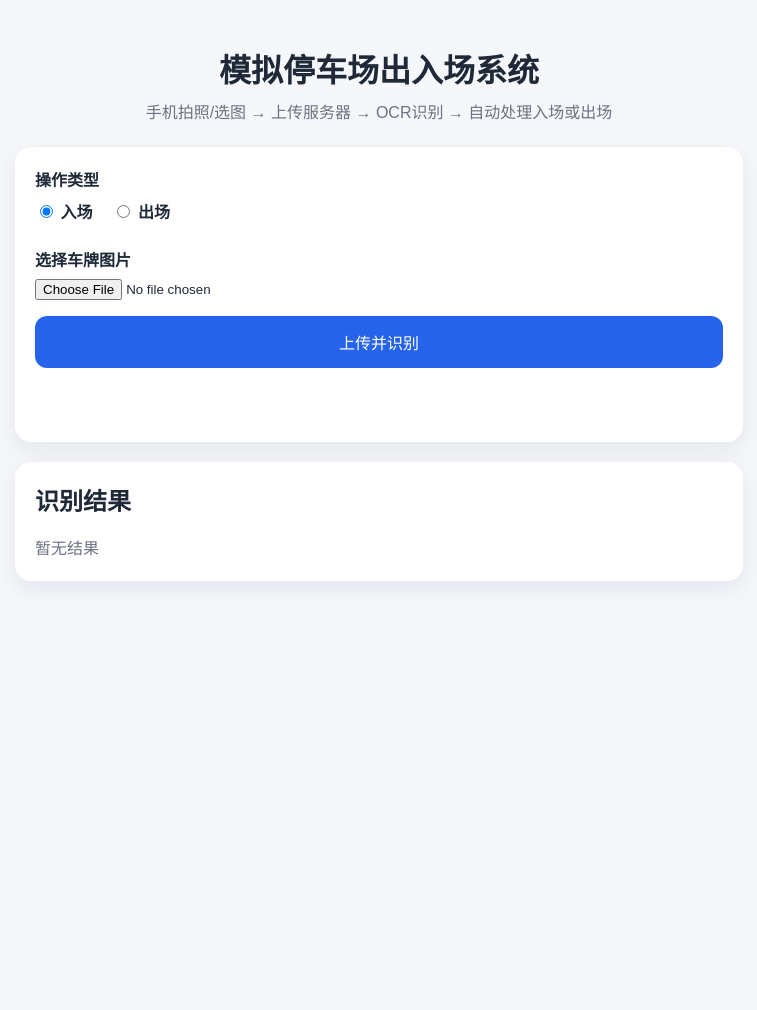
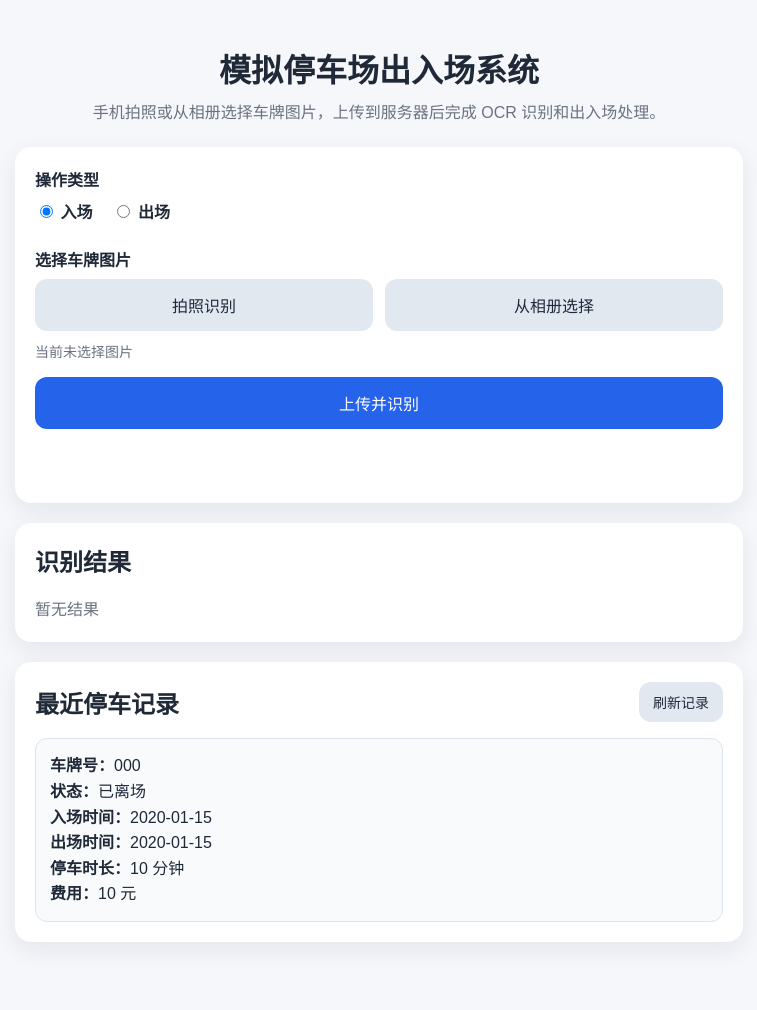
Before and after one commit to Su-Jiaqi/parking_system, a Flask app: page / in a window 1280 px wide. Shown: the whole page, without its empty margins (261-1018 px from the left). Before the commit the page ends 584 px from the top, so only its background shows below. Run offline with Flask 3, Linux system fonts and the light colour scheme; tables that the repository leaves empty hold one stand-in row (values such as "Sample post").

Commit message:
add search album

```diff
--- a/app.py
+++ b/app.py
@@ -7,13 +7,13 @@ from typing import Any, Dict
 from flask import Flask, jsonify, render_template, request
 from werkzeug.utils import secure_filename
 
-from db_utils import init_db
-from parking_service import ParkingService, ParkingError
+from db_utils import fetch_all, init_db
+from parking_service import ParkingError, ParkingService
 
 BASE_DIR = Path(__file__).resolve().parent
 UPLOAD_DIR = BASE_DIR / "uploads"
 ALLOWED_EXTENSIONS = {"png", "jpg", "jpeg", "bmp", "webp"}
-MAX_CONTENT_LENGTH = 10 * 1024 * 1024  # 10 MB
+MAX_CONTENT_LENGTH = 10 * 1024 * 1024
 
 app = Flask(__name__)
 app.config["MAX_CONTENT_LENGTH"] = MAX_CONTENT_LENGTH
@@ -74,6 +74,25 @@ def upload_parking_image() -> Any:
         return jsonify({"success": False, "message": f"服务器内部错误：{exc}"}), 500
 
 
+@app.route("/api/parking/records", methods=["GET"])
+def get_parking_records() -> Any:
+    records = fetch_all(
+        """
+        SELECT plate_number, entry_time, exit_time, duration_minutes, fee, status
+        FROM parking_records
+        ORDER BY id DESC
+        LIMIT 20
+        """
+    )
+    return jsonify(
+        {
+            "success": True,
+            "records": [dict(record) for record in records],
+            "db_path": str((BASE_DIR / "database" / "parking.db").resolve()),
+        }
+    )
+
+
 @app.errorhandler(413)
 def too_large(_: Exception) -> Any:
     return jsonify({"success": False, "message": "图片过大，请上传 10MB 以内的文件"}), 413
--- a/static/main.js
+++ b/static/main.js
@@ -1,27 +1,37 @@
-const fileInput = document.getElementById('fileInput');
+const cameraBtn = document.getElementById('cameraBtn');
+const galleryBtn = document.getElementById('galleryBtn');
+const cameraInput = document.getElementById('cameraInput');
+const galleryInput = document.getElementById('galleryInput');
 const previewImage = document.getElementById('previewImage');
+const selectedFileText = document.getElementById('selectedFileText');
 const uploadBtn = document.getElementById('uploadBtn');
+const refreshRecordsBtn = document.getElementById('refreshRecordsBtn');
 const statusText = document.getElementById('statusText');
 const resultBox = document.getElementById('resultBox');
+const recordsBox = document.getElementById('recordsBox');
 
-fileInput.addEventListener('change', () => {
-  const file = fileInput.files?.[0];
-  if (!file) {
-    previewImage.classList.add('hidden');
-    previewImage.src = '';
-    return;
-  }
+let selectedFile = null;
 
-  const reader = new FileReader();
-  reader.onload = (e) => {
-    previewImage.src = e.target?.result;
-    previewImage.classList.remove('hidden');
-  };
-  reader.readAsDataURL(file);
+cameraBtn.addEventListener('click', () => {
+  cameraInput.click();
+});
+
+galleryBtn.addEventListener('click', () => {
+  galleryInput.click();
+});
+
+cameraInput.addEventListener('change', () => {
+  handleFileSelected(cameraInput.files?.[0], '拍照图片');
+  galleryInput.value = '';
+});
+
+galleryInput.addEventListener('change', () => {
+  handleFileSelected(galleryInput.files?.[0], '相册图片');
+  cameraInput.value = '';
 });
 
 uploadBtn.addEventListener('click', async () => {
-  const file = fileInput.files?.[0];
+  const file = selectedFile;
   if (!file) {
     setStatus('请先选择车牌图片', true);
     return;
@@ -50,6 +60,7 @@ uploadBtn.addEventListener('click', async () => {
 
     setStatus(data.message || '处理成功', false);
     renderResult(data, true);
+    await loadRecords();
   } catch (error) {
     console.error(error);
     setStatus('网络异常，请检查服务器连接', true);
@@ -57,6 +68,29 @@ uploadBtn.addEventListener('click', async () => {
     uploadBtn.disabled = false;
   }
 });
+
+refreshRecordsBtn.addEventListener('click', () => {
+  loadRecords();
+});
+
+function handleFileSelected(file, sourceLabel) {
+  selectedFile = file ?? null;
+
+  if (!file) {
+    previewImage.classList.add('hidden');
+    previewImage.src = '';
+    selectedFileText.textContent = '当前未选择图片';
+    return;
+  }
+
+  selectedFileText.textContent = `已选择${sourceLabel}：${file.name}`;
+  const reader = new FileReader();
+  reader.onload = (event) => {
+    previewImage.src = event.target?.result;
+    previewImage.classList.remove('hidden');
+  };
+  reader.readAsDataURL(file);
+}
 
 function setStatus(message, isError) {
   statusText.textContent = message;
@@ -86,6 +120,50 @@ function renderResult(data, success) {
   `;
 }
 
+async function loadRecords() {
+  recordsBox.className = 'result-box empty';
+  recordsBox.textContent = '正在加载记录...';
+
+  try {
+    const response = await fetch('/api/parking/records');
+    const data = await response.json();
+
+    if (!response.ok || !data.success) {
+      recordsBox.textContent = data.message || '加载记录失败';
+      return;
+    }
+
+    renderRecords(data.records || []);
+  } catch (error) {
+    console.error(error);
+    recordsBox.textContent = '加载记录失败，请检查网络连接';
+  }
+}
+
+function renderRecords(records) {
+  if (!records.length) {
+    recordsBox.className = 'result-box empty';
+    recordsBox.textContent = '暂无停车记录';
+    return;
+  }
+
+  recordsBox.className = 'records-list';
+  recordsBox.innerHTML = records
+    .map(
+      (record) => `
+        <div class="record-item">
+          <div><strong>车牌号：</strong>${escapeHtml(record.plate_number || '')}</div>
+          <div><strong>状态：</strong>${record.status === 'IN' ? '在场' : '已离场'}</div>
+          <div><strong>入场时间：</strong>${escapeHtml(record.entry_time || '-')}</div>
+          <div><strong>出场时间：</strong>${escapeHtml(record.exit_time || '-')}</div>
+          <div><strong>停车时长：</strong>${record.duration_minutes ?? '-'} 分钟</div>
+          <div><strong>费用：</strong>${record.fee ?? '-'} 元</div>
+        </div>
+      `
+    )
+    .join('');
+}
+
 function escapeHtml(str) {
   return String(str)
     .replace(/&/g, '&amp;')
@@ -94,3 +172,5 @@ function escapeHtml(str) {
     .replace(/"/g, '&quot;')
     .replace(/'/g, '&#039;');
 }
+
+loadRecords();
--- a/static/style.css
+++ b/static/style.css
@@ -51,8 +51,20 @@ label {
   font-weight: 400;
 }
 
-input[type="file"] {
-  width: 100%;
+.picker-actions {
+  display: flex;
+  gap: 12px;
+  margin-bottom: 10px;
+}
+
+.hidden-input {
+  display: none;
+}
+
+.helper-text {
+  margin: 0;
+  color: #6b7280;
+  font-size: 14px;
 }
 
 .preview-wrapper {
@@ -82,6 +94,19 @@ button {
   padding: 14px 16px;
   font-size: 16px;
   cursor: pointer;
+}
+
+.secondary-btn {
+  width: auto;
+  flex: 1;
+  background: #e2e8f0;
+  color: #1e293b;
+}
+
+.small-btn {
+  flex: none;
+  padding: 10px 14px;
+  font-size: 14px;
 }
 
 button:disabled {
@@ -115,3 +140,40 @@ button:disabled {
 .result-box.empty {
   color: #6b7280;
 }
+
+.records-header {
+  display: flex;
+  align-items: center;
+  justify-content: space-between;
+  gap: 12px;
+  margin-bottom: 16px;
+}
+
+.records-header h2 {
+  margin: 0;
+}
+
+.records-list {
+  display: grid;
+  gap: 12px;
+}
+
+.record-item {
+  border: 1px solid #dbe4f0;
+  border-radius: 12px;
+  padding: 14px;
+  background: #f8fafc;
+  line-height: 1.6;
+}
+
+@media (max-width: 640px) {
+  .picker-actions,
+  .records-header {
+    flex-direction: column;
+  }
+
+  .secondary-btn,
+  .small-btn {
+    width: 100%;
+  }
+}
--- a/templates/index.html
+++ b/templates/index.html
@@ -9,7 +9,7 @@
 <body>
   <div class="container">
     <h1>模拟停车场出入场系统</h1>
-    <p class="subtitle">手机拍照/选图 → 上传服务器 → OCR识别 → 自动处理入场或出场</p>
+    <p class="subtitle">手机拍照或从相册选择车牌图片，上传到服务器后完成 OCR 识别和出入场处理。</p>
 
     <div class="card">
       <div class="field-group">
@@ -21,15 +21,21 @@
       </div>
 
       <div class="field-group">
-        <label for="fileInput">选择车牌图片</label>
-        <input id="fileInput" type="file" accept="image/*" capture="environment" />
+        <label>选择车牌图片</label>
+        <div class="picker-actions">
+          <button id="cameraBtn" type="button" class="secondary-btn">拍照识别</button>
+          <button id="galleryBtn" type="button" class="secondary-btn">从相册选择</button>
+        </div>
+        <input id="cameraInput" class="hidden-input" type="file" accept="image/*" capture="environment" />
+        <input id="galleryInput" class="hidden-input" type="file" accept="image/*" />
+        <p id="selectedFileText" class="helper-text">当前未选择图片</p>
       </div>
 
       <div class="preview-wrapper">
-        <img id="previewImage" class="preview hidden" alt="预览图" />
+        <img id="previewImage" class="preview hidden" alt="车牌图片预览" />
       </div>
 
-      <button id="uploadBtn">上传并识别</button>
+      <button id="uploadBtn" type="button">上传并识别</button>
       <p id="statusText" class="status"></p>
     </div>
 
@@ -37,6 +43,14 @@
       <h2>识别结果</h2>
       <div id="resultBox" class="result-box empty">暂无结果</div>
     </div>
+
+    <div class="card result-card">
+      <div class="records-header">
+        <h2>最近停车记录</h2>
+        <button id="refreshRecordsBtn" type="button" class="secondary-btn small-btn">刷新记录</button>
+      </div>
+      <div id="recordsBox" class="result-box empty">正在加载记录...</div>
+    </div>
   </div>
 
   <script src="{{ url_for('static', filename='main.js') }}"></script>
```
Also changed, not shown: ocr_utils.py (+80 -66 lines), pic/2.jpg (added), pic/3.jpg (added), pic/4.jpg (added).
